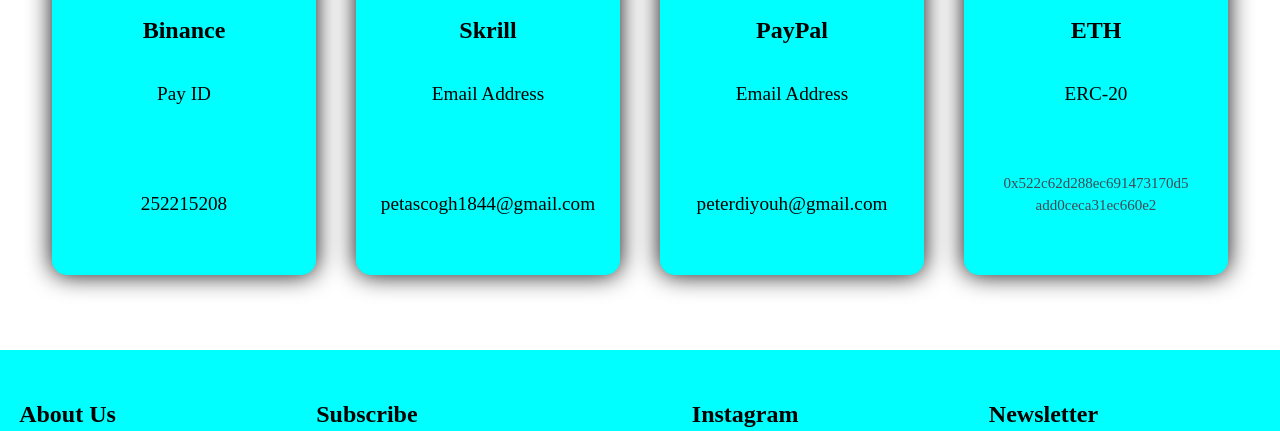
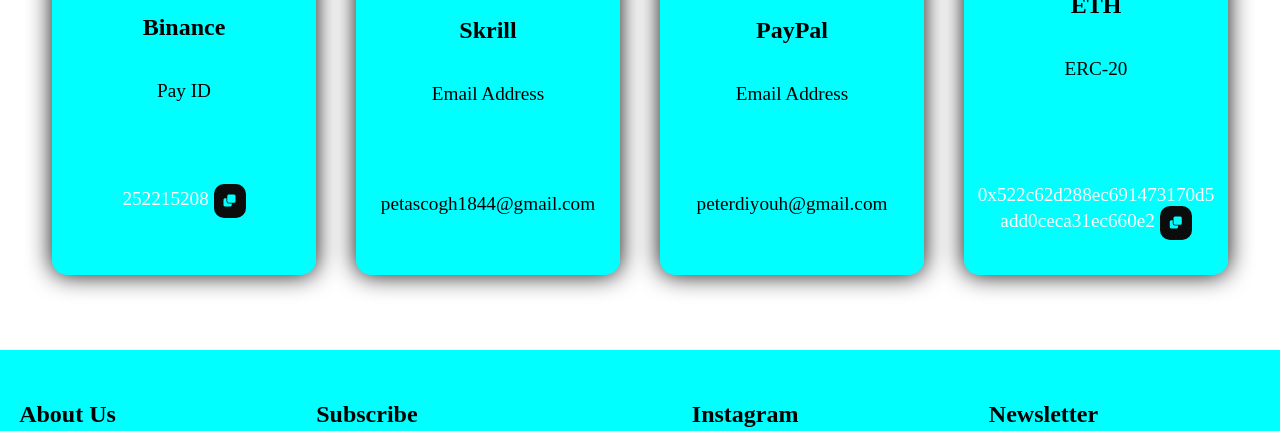
Before and after one commit to Petasco/Petasco-Web, a plain HTML site: page donate.html in a window 1280 px wide. Shown: the part 1092-1523 px from the top of the page. Drawn offline with Linux system fonts and the light colour scheme.

Commit message:
Update donate.html

```diff
--- a/donate.html
+++ b/donate.html
@@ -165,7 +165,18 @@
                         <img src="./Donate/Images/Binance.jpg" alt="">
                     </div>
                     <h2>Binance</h2>
-                    <p class="payment-address">Pay ID <br> <br><br><br><br>252215208</p>
+                    <p class="payment-address">Pay ID <br> <br><br></p>
+                    <div class="copy-text">
+                        <!-- <input type="text" class="text" value="252215208"> -->
+
+                        <p class="wallet-address">252215208
+                            <button class="copy-btn">
+                                <i class="fa fa-clone"></i>
+                            </button>
+                        </p>
+
+
+                    </div>
                 </div>
 
                 <!--  ------------------- 1 ----------------------------------- -->
@@ -192,7 +203,15 @@
                         <img src="./Donate/Images/Ethereum.png" alt="">
                     </div>
                     <h2>ETH <br></h2>
-                    <p class="payment-address">ERC-20 <br><br><br><br><span class="address">0x522c62d288ec691473170d5<br>add0ceca31ec660e2</span></p>
+                    <!-- <p class="payment-address">ERC-20 <br><br><br><br><span class="address">0x522c62d288ec691473170d5<br>add0ceca31ec660e2</span></p> -->
+                    <p class="payment-address">ERC-20 <br><br><br><br></p>
+                    <div class="copy-text">
+                        <p class="wallet-address">0x522c62d288ec691473170d5<br>add0ceca31ec660e2
+                            <button class="copy-btn">
+                                <i class="fa fa-clone"></i>
+                            </button>
+                        </p>
+                    </div>
                 </div>
             </div>
 
```
